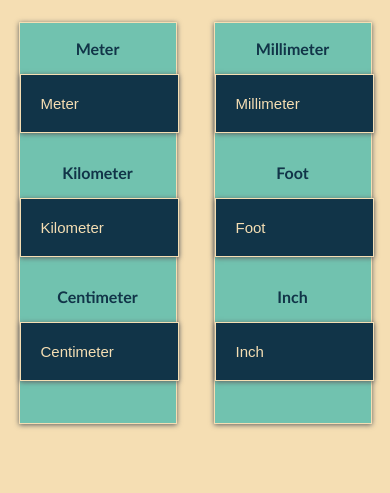
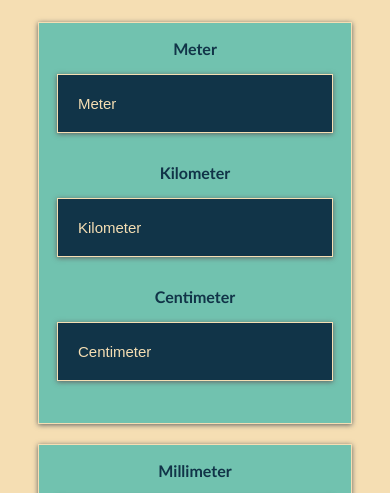
Before and after one commit to ashhadimam07/uit-conv-web, a website: page index.html in a window 390 px wide. Shown: the part 304-797 px from the top of the page. Drawn offline with Linux system fonts and the light colour scheme.

Commit message:
Fixed style

```diff
--- a/style.css
+++ b/style.css
@@ -149,3 +149,16 @@ main {
   text-align: center;
   font-size: 16px;
 }
+
+@media screen and (max-width: 600px) {
+  .input2 {
+    display: flex;
+    flex-direction: column;
+    justify-content: center;
+  }
+
+  .input1 {
+    margin-bottom: 20px;
+    width: 80%;
+  }
+}
```
